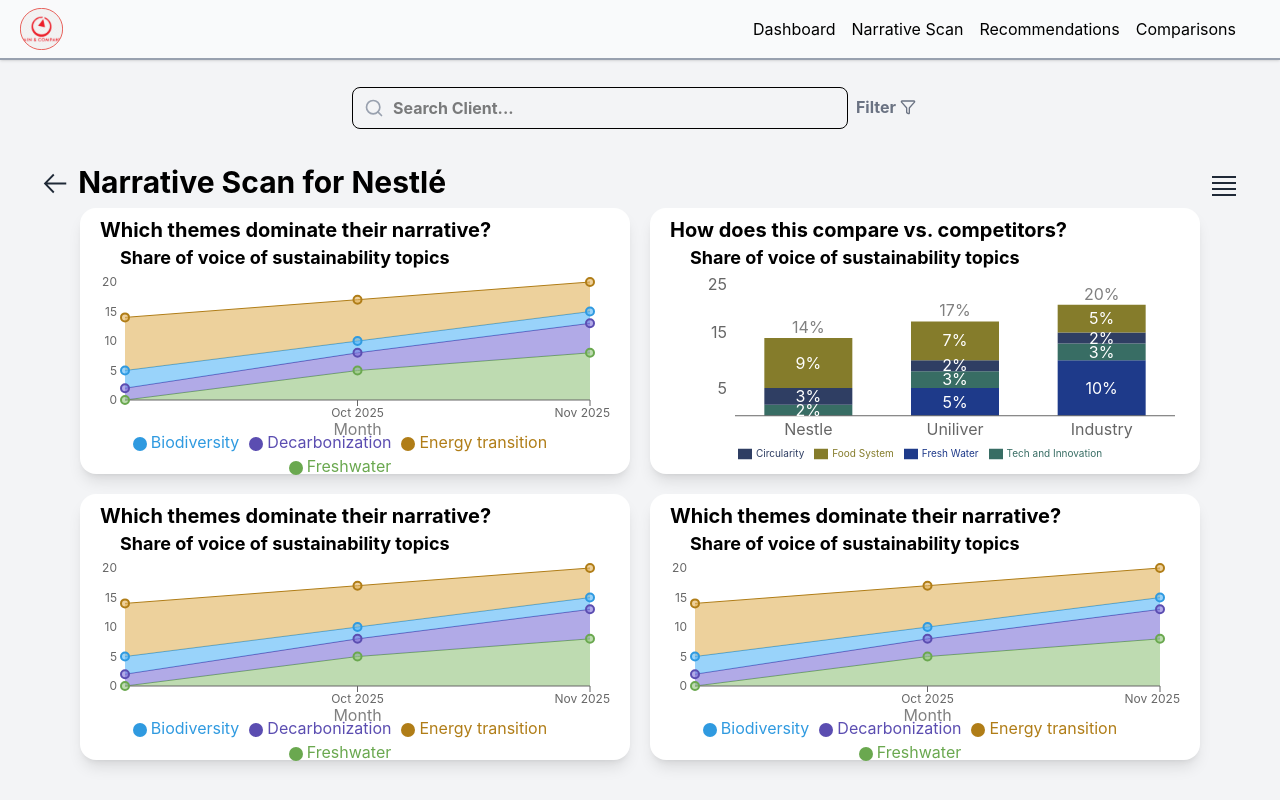
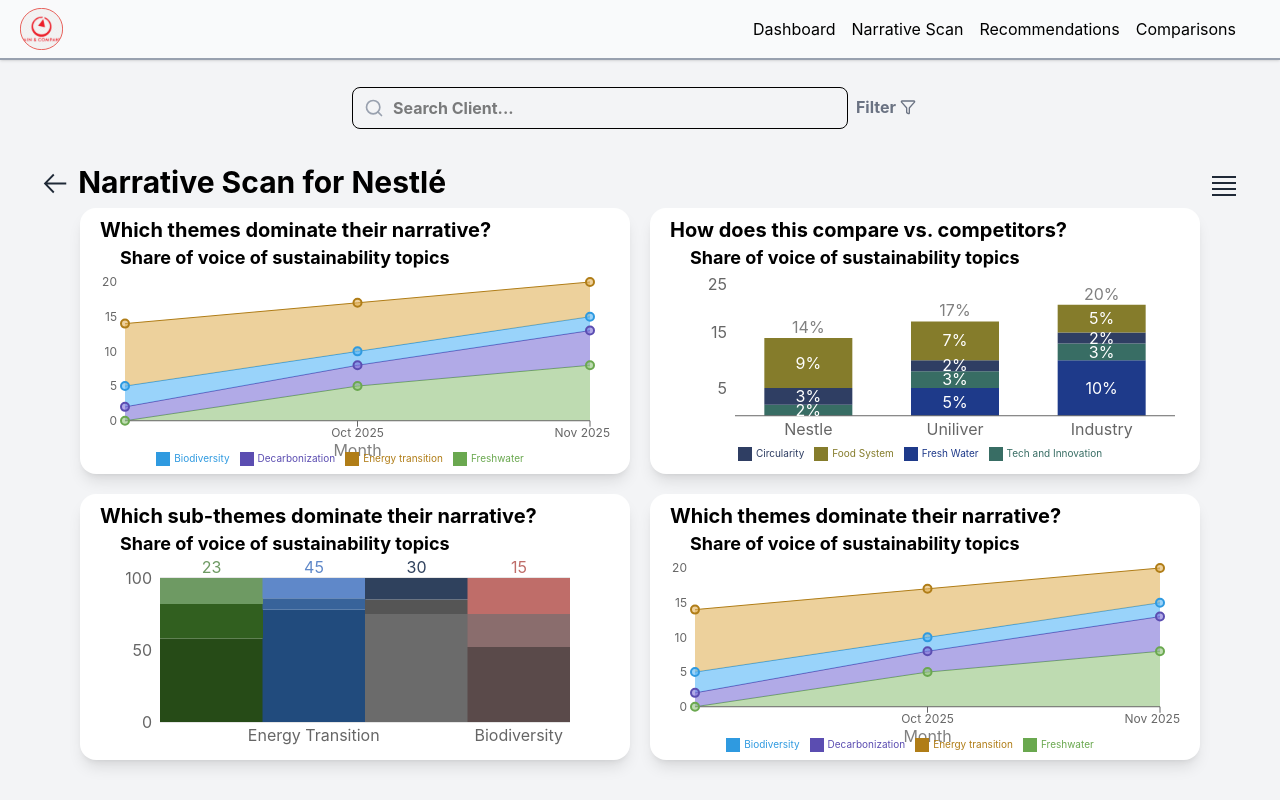
Before and after one commit to Rounik25/Nestle_dashboard, a React (Vite) app: page /NarrativeScan in a window 1280 px wide. Built offline with nearby package versions, Linux system fonts and the light colour scheme.

Commit message:
added percent bar chart in narrative scan page

```diff
--- a/src/NarrativeScan.tsx
+++ b/src/NarrativeScan.tsx
@@ -1,7 +1,8 @@
 import { useState } from "react"
 import { Link } from "react-router-dom"
 import StackedAreaChart from "./component/NarrativeScan/StackedAreaChart"
-import BarChart1 from "./component/NarrativeScan/Barchart1"
+import BarChart1 from "./component/NarrativeScan/BarChart1"
+import PercentBarChart from "./component/NarrativeScan/PercentBarChart"
 
 export function NarrativeScan(){
     const [ view, setView ] = useState(false)
@@ -42,11 +43,11 @@ export function NarrativeScan(){
                 </div>
                 <div className="flex flex-col py-2 bg-white px-5 rounded-2xl shadow-lg">
                     <div className="w-full">
-                        <div className="text-xl font-bold">Which themes dominate their narrative?</div>
+                        <div className="text-xl font-bold">Which sub-themes dominate their narrative?</div>
                         <div className="text-lg font-bold px-5">Share of voice of sustainability topics</div>
                     </div>
-                    <div className="flex h-full w-full">
-                        <StackedAreaChart />
+                    <div className="flex h-full w-full pr-10">
+                        <PercentBarChart />
                     </div>
                 </div>
                 <div className="flex flex-col py-2 bg-white px-5 rounded-2xl shadow-lg">
--- a/src/component/NarrativeScan/Barchart1.tsx
+++ b/src/component/NarrativeScan/Barchart1.tsx
@@ -60,7 +60,7 @@ export default function BarChart1() {
                         ticks={[0, 5, 10, 15, 20, 25]}
                     />
 
-                    <Legend wrapperStyle={{ fontSize: "10px" }} />
+                    <Legend wrapperStyle={{ fontSize: "10px" }} iconType="square" />
 
                     {["Fresh Water", "Tech and Innovation", "Circularity", "Food System"].map((key, i, arr) => (
                         <Bar key={key} dataKey={key} stackId="stack" fill={COLORS[i]}>
--- /dev/null
+++ b/src/component/NarrativeScan/Barchart2.tsx
@@ -0,0 +1,5 @@
+export function BarChart2(){
+    return(
+        <div></div>
+    )
+}
--- /dev/null
+++ b/src/component/NarrativeScan/PercentBarChart.tsx
@@ -0,0 +1,68 @@
+import {
+  Bar,
+  BarChart,
+  CartesianGrid,
+  Cell,
+  LabelList,
+  ResponsiveContainer,
+  XAxis,
+  YAxis,
+} from "recharts";
+
+const data = [
+  { name: "Freshwater", total: 23, low: 58, mid: 24, high: 18 },
+  { name: "Energy Transition", total: 45, low: 78, mid: 8, high: 14 },
+  { name: "Decarbonization", total: 30, low: 75, mid: 10, high: 15 },
+  { name: "Biodiversity", total: 15, low: 52, mid: 23, high: 25 },
+];
+
+const lowColors = ["#264b17", "#214b7d", "#6b6b6b", "#5a4a4a"];
+const midColors = ["#315f1f", "#38639a", "#555555", "#8a6d6d"];
+const highColors = ["#6e9a63", "#5f88c9", "#2f415d", "#bf6d69"];
+
+export default function PercentBarChart() {
+  return (
+    <div className="h-full w-full min-h-0 min-w-0">
+      <ResponsiveContainer width="100%" height="100%">
+        <BarChart
+          data={data}
+          barCategoryGap="0%"
+          barGap={0}
+          margin={{ top: 20, right: 0, left: 0, bottom: 0 }}
+        >
+          <CartesianGrid vertical={false} />
+          <XAxis
+            dataKey="name"
+            tickLine={false}
+            axisLine={false}
+          />
+          <YAxis
+            domain={[0, 100]}
+            ticks={[0, 50, 100]}
+            tickLine={false}
+            axisLine={false}
+          />
+
+          <Bar dataKey="low" stackId="a">
+            {data.map((_, i) => (
+              <Cell key={`low-${i}`} fill={lowColors[i]} />
+            ))}
+          </Bar>
+
+          <Bar dataKey="mid" stackId="a">
+            {data.map((_, i) => (
+              <Cell key={`mid-${i}`} fill={midColors[i]} />
+            ))}
+          </Bar>
+
+          <Bar dataKey="high" stackId="a">
+            {data.map((_, i) => (
+              <Cell key={`high-${i}`} fill={highColors[i]} />
+            ))}
+            <LabelList dataKey="total" position="top" />
+          </Bar>
+        </BarChart>
+      </ResponsiveContainer>
+    </div>
+  );
+}
--- a/src/component/NarrativeScan/StackedAreaChart.tsx
+++ b/src/component/NarrativeScan/StackedAreaChart.tsx
@@ -81,7 +81,7 @@ export default function StackedAreaChart() {
           <XAxis dataKey="month" tick={{ fontSize: 12 }} label={{ value: "Month", position: "insideBottom", offset: -5 }} />
           <YAxis tick={{ fontSize: 12 }} tickLine={false} axisLine={false} width={25} />
           <Tooltip content={<CustomTooltip />} />
-          <Legend verticalAlign="bottom" height={36} iconType="circle" />
+          <Legend  wrapperStyle={{ fontSize: "10px" }} iconType="square" />
 
           <Area
             type="linear"
```
